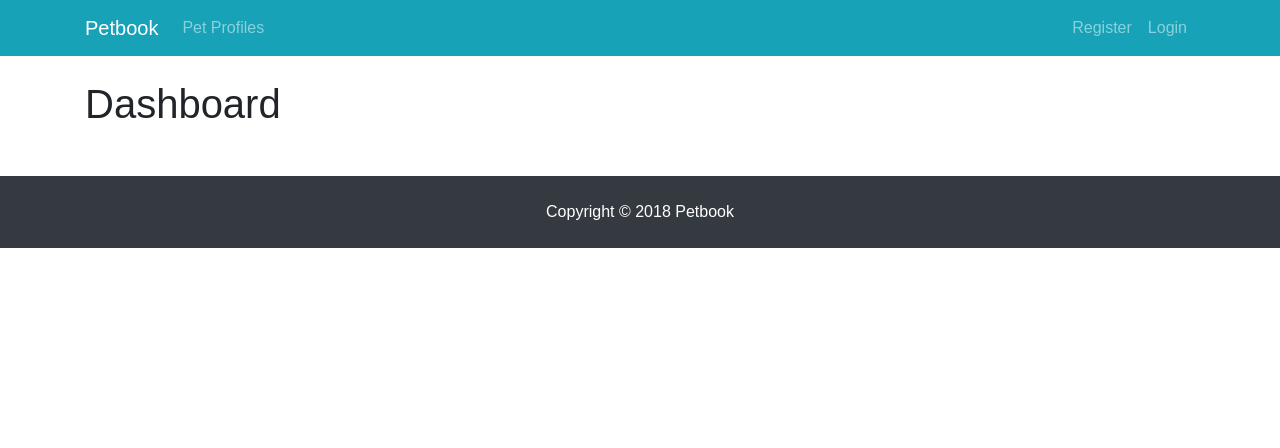
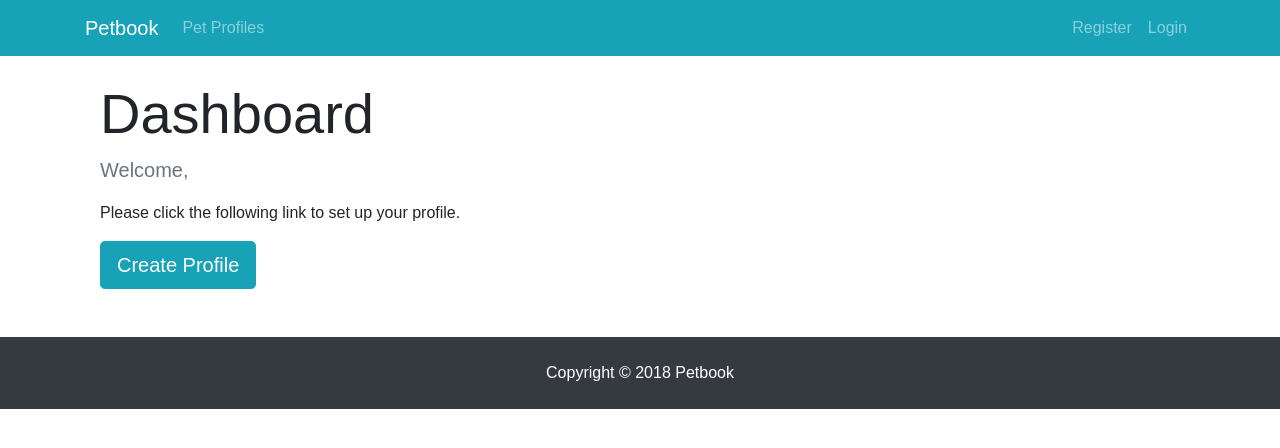
Before and after one commit to imronha/petbook, a React (Create React App) app in the folder client/: page /dashboard in a window 1280 px wide. Shown: the top 448 px of the page. Built offline with nearby package versions, Linux system fonts and the light colour scheme; no server answers.

Commit message:
spinner added

```diff
--- /dev/null
+++ b/client/src/components/common/Spinner.js
@@ -0,0 +1,14 @@
+import React from "react";
+import spinner from "./spinner.gif";
+
+export default () => {
+  return (
+    <div>
+      <img
+        src={spinner}
+        style={{ width: "200px", margin: "auto", display: "block" }}
+        alt="Loading..."
+      />
+    </div>
+  );
+};
--- a/client/src/components/dashboard/Dashboard.js
+++ b/client/src/components/dashboard/Dashboard.js
@@ -1,22 +1,69 @@
 import React, { Component } from "react";
+import { Link } from "react-router-dom";
 import PropTypes from "prop-types";
 import { connect } from "react-redux";
 import { getCurrentProfile } from "../../actions/profileActions";
+import Spinner from "../common/Spinner";
 
 class Dashboard extends Component {
   componentDidMount() {
     this.props.getCurrentProfile();
   }
   render() {
+    // Make sure that profile state != null before rendering
+    // Get user from auth state and profile & loading from prof state (checking 'profile' from initialState in profileReducer.js)
+    const { user } = this.props.auth;
+    const { profile, loading } = this.props.profile;
+
+    let dashboardContent;
+    if (profile === null || loading) {
+      // dashboardContent = <h4>Loading...</h4>;
+      dashboardContent = <Spinner />;
+    } else {
+      // Check if user has made a profile yet
+      if (Object.keys(profile).length > 0) {
+        // Logged in user HAS a profile
+        dashboardContent = <h4> Display profile here </h4>;
+      } else {
+        // Logged in user does not have a profile
+        dashboardContent = (
+          <div>
+            <p className="lead text-muted">Welcome, {user.name}</p>
+            <p>Please click the following link to set up your profile.</p>
+            <Link to="/create/profile" className="btn btn-lg btn-info">
+              Create Profile
+            </Link>
+          </div>
+        );
+      }
+    }
+
     return (
-      <div>
-        <h1>Dashboard</h1>
+      <div className="dashboard">
+        <div className="container">
+          <div className="row">
+            <div className="col-md-12">
+              <h1 className="display-4">Dashboard</h1>
+              {dashboardContent}
+            </div>
+          </div>
+        </div>
       </div>
     );
   }
 }
 
+Dashboard.PropTypes = {
+  getCurrentProfile: PropTypes.func.isRequired,
+  auth: PropTypes.object.isRequired,
+  profile: PropTypes.object.isRequired
+};
+const mapStateToProps = state => ({
+  profile: state.profile,
+  auth: state.auth
+});
+
 export default connect(
-  null,
+  mapStateToProps,
   { getCurrentProfile }
 )(Dashboard);
```
Also changed, not shown: client/src/actions/profileActions.js (+1 -6 lines), client/src/components/common/spinner.gif (added).
